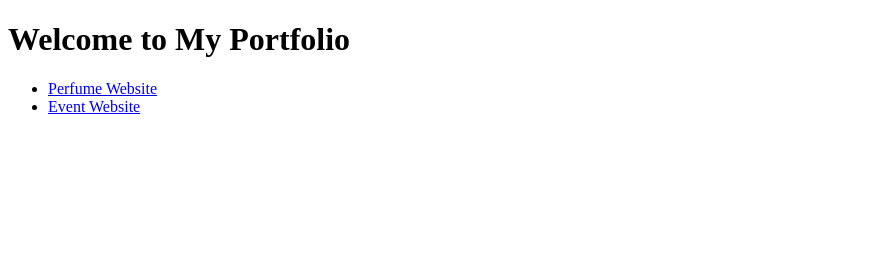
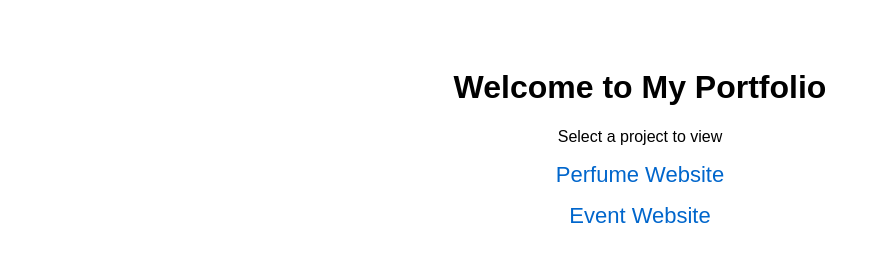
Before and after one commit to Oviyamadhiyalagan/portfolio-websites, a plain HTML site: page index.html in a window 1280 px wide. Shown: the whole page, without its empty margins (0-880 px from the left). Drawn offline with Linux system fonts and the light colour scheme.

Commit message:
Update index.html

```diff
--- a/index.html
+++ b/index.html
@@ -1,15 +1,27 @@
 <!DOCTYPE html>
 <html lang="en">
 <head>
-    <meta charset="UTF-8">
-    <meta name="viewport" content="width=device-width, initial-scale=1.0">
-    <title>Oviya Portfolio</title>
+    <meta charset="UTF-8" />
+    <meta name="viewport" content="width=device-width, initial-scale=1.0"/>
+    <title>Oviya— Portfolio</title>
 </head>
-<body>
+<body style="font-family: Arial, sans-serif; text-align: center; padding: 40px;">
+
     <h1>Welcome to My Portfolio</h1>
-    <ul>
-        <li><a href="perfume-website/index.html">Perfume Website</a></li>
-        <li><a href="event-website/index.html">Event Website</a></li>
+    <p>Select a project to view</p>
+
+    <ul style="list-style: none; padding: 0;">
+        <li style="margin: 15px;">
+            <a href="perfume-website/index.html" style="font-size: 22px; text-decoration: none; color: #0066cc;">
+                Perfume Website
+            </a>
+        </li>
+        <li style="margin: 15px;">
+            <a href="event-website/index.html" style="font-size: 22px; text-decoration: none; color: #0066cc;">
+                Event Website
+            </a>
+        </li>
     </ul>
+
 </body>
 </html>
```
